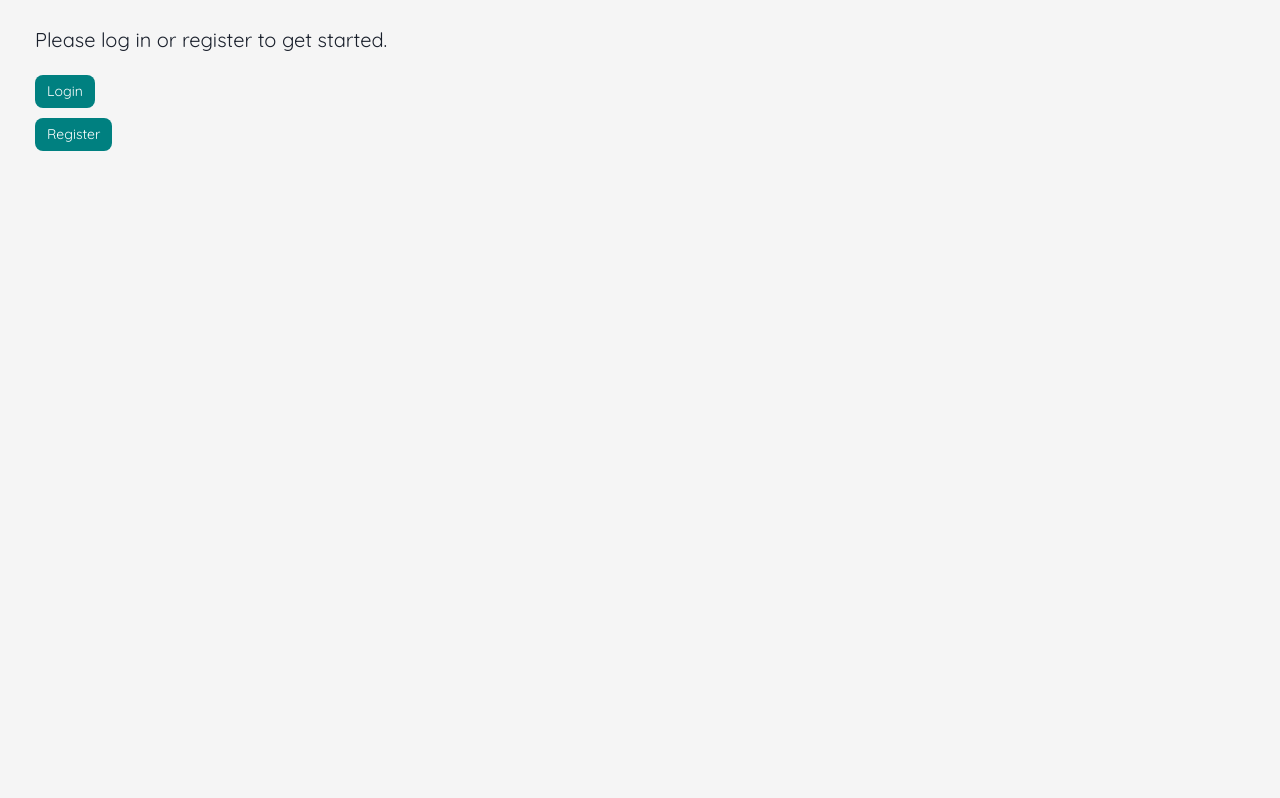
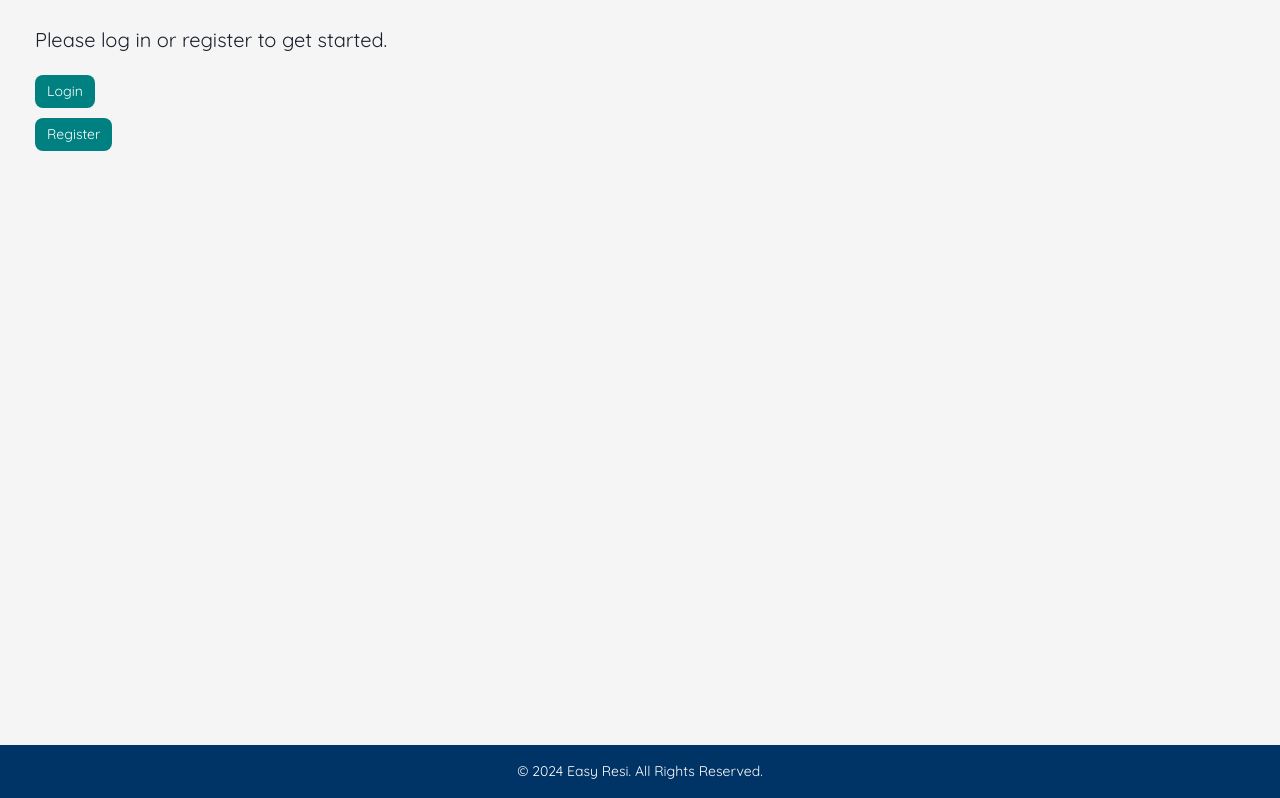
Before and after one commit to chaoskid/easyresi, a React (Create React App) app in the folder frontend/: page / in a window 1280 px wide. Shown: the part 190-988 px from the top of the page. Before the commit the page ends 935 px from the top, so only its background shows below. Built offline with nearby package versions, Linux system fonts and the light colour scheme.

Commit message:
hs/Front-End

```diff
--- /dev/null
+++ b/frontend/src/components/Footer.js
@@ -0,0 +1,18 @@
+import { Box, Text } from '@chakra-ui/react';
+
+const Footer = () => {
+  return (
+    <Box
+      bg="#003366"
+      color="#ffffff"
+      py={4}
+      textAlign="center"
+    >
+      <Text fontSize="sm">
+        © {new Date().getFullYear()} Easy Resi. All Rights Reserved.
+      </Text>
+    </Box>
+  );
+};
+
+export default Footer;
--- a/frontend/src/pages/about.js
+++ b/frontend/src/pages/about.js
@@ -1,6 +1,7 @@
 import React from "react";
 import "../index.css";
 import Navbar from '../components/Navbar';
+import Footer from '../components/Footer';
 
 const About = () => {
     return (
@@ -97,6 +98,7 @@ const About = () => {
                     </p>
                 </div>
             </div>
+            <Footer />
         </>
     );
 };
--- a/frontend/src/pages/account.js
+++ b/frontend/src/pages/account.js
@@ -1,6 +1,7 @@
 import React from "react";
 import '../index.css';
 import Navbar from "../components/Navbar";
+import Footer from "../components/Footer";
 
 const Account = () => {
     return (
@@ -13,6 +14,7 @@ const Account = () => {
                     application status, and access personalized recommendations based on your input.
                 </p>
             </div>
+            <Footer />
         </>
     );
 };
--- a/frontend/src/pages/dashboard.js
+++ b/frontend/src/pages/dashboard.js
@@ -1,6 +1,7 @@
 import React, { useEffect, useState } from 'react';
 import axios from '../axiosConfig';
 import Navbar from '../components/Navbar';
+import Footer from '../components/Footer';
 import { ChakraProvider, Button, Box, CircularProgress, CircularProgressLabel } from '@chakra-ui/react';
 
 
@@ -149,6 +150,7 @@ const Dashboard = () => {
 
 
             </div>
+            <Footer />
         </>
     );
 };
--- a/frontend/src/pages/dashpreview.js
+++ b/frontend/src/pages/dashpreview.js
@@ -1,10 +1,8 @@
 import React, { useEffect, useState } from 'react';
 import axios from '../axiosConfig';
 import Navbar from '../components/Navbar';
+import Footer from '../components/Footer';
 import { ChakraProvider, Button, Box, CircularProgress, CircularProgressLabel } from '@chakra-ui/react';
-
-
-
 import { useNavigate, useLocation } from 'react-router-dom';
 
 const Dashpreview = () => {
@@ -146,6 +144,7 @@ const Dashpreview = () => {
 
 
             </div>
+            <Footer />
         </>
     );
 };
--- a/frontend/src/pages/index.js
+++ b/frontend/src/pages/index.js
@@ -1,6 +1,7 @@
 import React from "react";
 import '../index.css';
 import Navbar from '../components/Navbar';
+import Footer from '../components/Footer';
 import { useNavigate } from 'react-router-dom';
 
 // // Import axios if you plan to use it in the future
@@ -20,6 +21,7 @@ const Home = () => {
                 <button className="login-button" onClick={() => navigate('/login')}>Login</button><br />
                 <button className="register-button" onClick={() => navigate('/register')}>Register</button>
             </div>
+            <Footer />
         </>
     );
 }
--- a/frontend/src/pages/notfound.js
+++ b/frontend/src/pages/notfound.js
@@ -1,13 +1,19 @@
 import { Link } from "react-router-dom";
 import '../index.css';
+import Navbar from '../components/Navbar';
+import Footer from "../components/Footer";
 
 const Notfound = () => {
     return (
+    <>
+    <Navbar />
         <div className="not-found">
-            <h1><strong>Sorry!</strong></h1>
-            <p>That page cannot be found.</p>
-            <Link className="home-button" to="/">Back to Home Page</Link>
+        <h1><strong>Sorry!</strong></h1>
+        <p>That page cannot be found.</p>
+        <Link className="home-button" to="/">Back to Home Page</Link>
         </div>
+    <Footer />
+    </>
     );
 }
 
--- a/frontend/src/pages/questionnaire.js
+++ b/frontend/src/pages/questionnaire.js
@@ -6,6 +6,7 @@ import {
 } from '@chakra-ui/react';
 import { InfoIcon } from '@chakra-ui/icons';  // Import the info icon for tooltips
 import Navbar from '../components/Navbar';
+import Footer from '../components/Footer';
 import { useNavigate, useLocation } from 'react-router-dom';
 
 
@@ -385,6 +386,7 @@ const Questionnaire = () => {
                     </Button>
                 </form>
             </Box>
+            <Footer />
         </>
     );
 };
--- a/frontend/src/pages/settings.js
+++ b/frontend/src/pages/settings.js
@@ -1,6 +1,7 @@
 import React from "react";
 import '../index.css';
 import Navbar from "../components/Navbar";
+import Footer from "../components/Footer";
 
 const Settings = () => {
     return (
@@ -10,6 +11,7 @@ const Settings = () => {
                 <h1>Settings</h1>
                 <p>View Settings here</p>
             </div>
+            <Footer />
         </>
     );
 };
--- a/frontend/src/pages/statistics.js
+++ b/frontend/src/pages/statistics.js
@@ -1,9 +1,10 @@
-// NOTE THAT THIS IS A PLACEHOLDER FILE THAT WILL BE CHANGED EVENTUALLY FOR DYNAMIC DATA
+// NOTE THAT THIS IS A PLACEHOLDER FILE THAT WILL BE CHANGED EVENTUALLY FOR DYNAMIC DATA - HARRISON
 
 import React, { useState, useEffect } from "react";
 import '../index.css';
 import axios from '../axiosConfig'; // Assuming axios is configured for API requests
 import Navbar from '../components/Navbar';
+import Footer from '../components/Footer';
 import { Box, Text, Button, Select } from '@chakra-ui/react';
 
 const Statistics = () => {
@@ -53,6 +54,7 @@ const Statistics = () => {
                     </Box>
                 )}
             </Box>
+            <Footer />
         </>
     );
 };
--- a/frontend/src/pages/updateagent.js
+++ b/frontend/src/pages/updateagent.js
@@ -4,6 +4,7 @@ import React, { useState, useEffect } from "react";
 import '../index.css';
 import axios from '../axiosConfig'; // Assuming axios is configured for API requests
 import Navbar from '../components/Navbar';
+import Footer from '../components/Footer';
 import { Box, Text, Button, Select } from '@chakra-ui/react';
 
 const UpdateAgent = () => {
@@ -93,6 +94,7 @@ const UpdateAgent = () => {
                 </Button>
                 </form>
             </Box>
+            <Footer />
         </>
     );
 };
```
Also changed, not shown: 1 other file (tests, documents, lock files or other folders).
